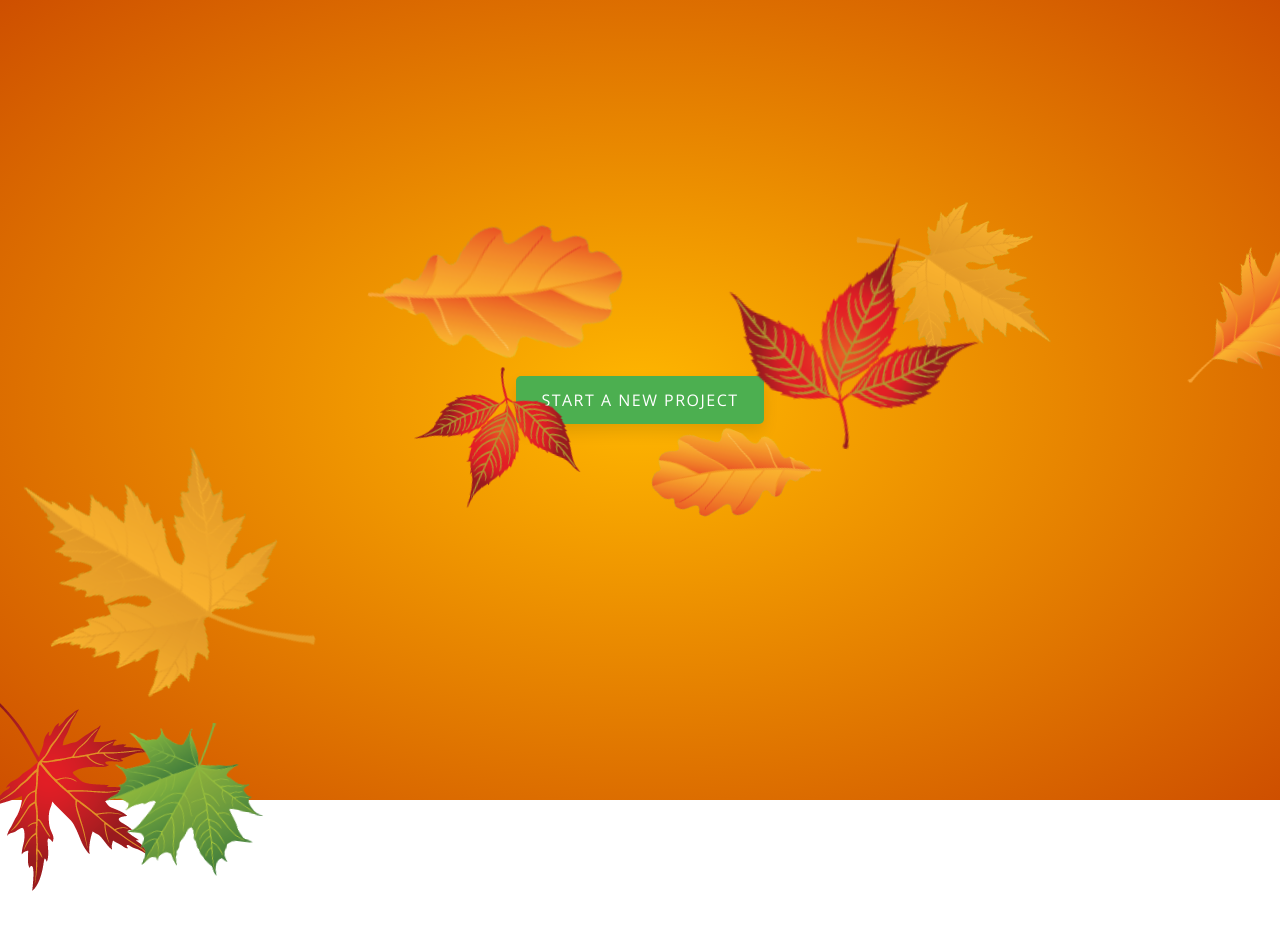
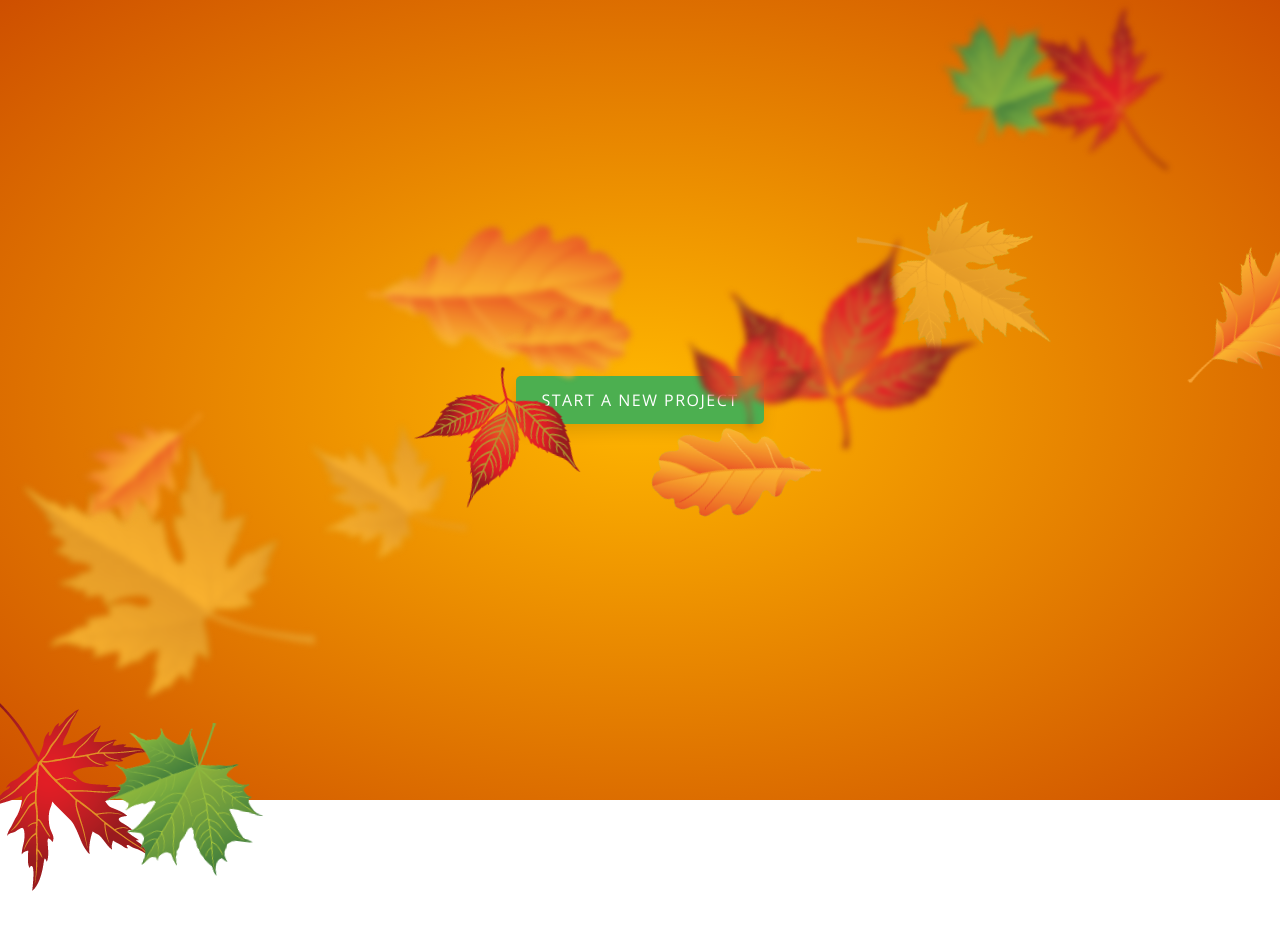
Before and after one commit to max-zhang21/fallhacks, a plain HTML site: page fallhacks.html in a window 1280 px wide. Shown: the top 928 px of the page. Drawn offline with nearby package versions, Linux system fonts and the light colour scheme.

Commit message:
added more leaves

```diff
--- a/fallhacks.html
+++ b/fallhacks.html
@@ -37,9 +37,15 @@
         <div><img src=images/leaves/leaf5.png></div>
         <div><img src=images/leaves/leaf6.png></div>
     </div>
+    <div class="leaves leaves2">
+        <div><img src=images/leaves/leaf1.png></div>
+        <div><img src=images/leaves/leaf2.png></div>
+        <div><img src=images/leaves/leaf3.png></div>
+        <div><img src=images/leaves/leaf4.png></div>
+        <div><img src=images/leaves/leaf5.png></div>
+        <div><img src=images/leaves/leaf6.png></div>
+    </div>
     </section>
-
-
 
     <!-- Second Page (hidden by default) -->
     <div id="page2" style="display: none;">
--- a/styles.css
+++ b/styles.css
@@ -58,6 +58,12 @@ body {
 
 .leaves1 {
     transform: scale(1.5) rotate(180deg);
+    filter: blur(2px);
+}
+
+.leaves2 {
+    transform: scale(0.8) rotate(180deg);
+    filter: blur(4px);
 }
 
 @keyframes leaves1animation {
@@ -91,6 +97,7 @@ body {
     background-color: #4CAF50;
     color: white;
     padding: 12px 25px;
+    position: absolute;
     border: none;
     border-radius: 5px;
     text-transform: uppercase;
```
